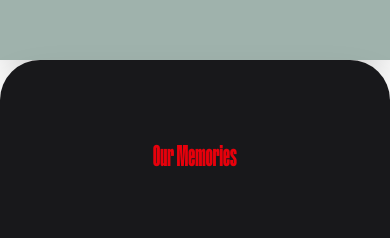
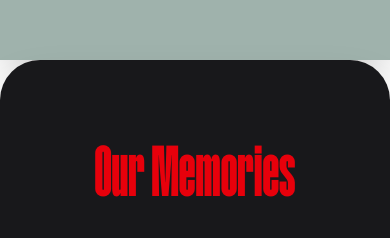
Before and after one commit to samuelpachuau/Tmez-Community-, a React (Vite) app: page / in a window 390 px wide. Shown: the part 4836-5074 px from the top of the page. Built offline with nearby package versions, Linux system fonts and the light colour scheme; a web font is replaced by a local one.

Commit message:
fontsize

```diff
--- a/src/components/Memories.tsx
+++ b/src/components/Memories.tsx
@@ -13,7 +13,7 @@ function Memories() {
         <div className="text-center mb-16">
           <h2
           style={{ fontFamily: "Humane", fontWeight: "bold" }}
-          className="text-3xl md:text-7xl text-red-600 mb-4">
+          className="text-7xl text-red-600 mb-4">
             Our Memories
           </h2>
         </div>
```
